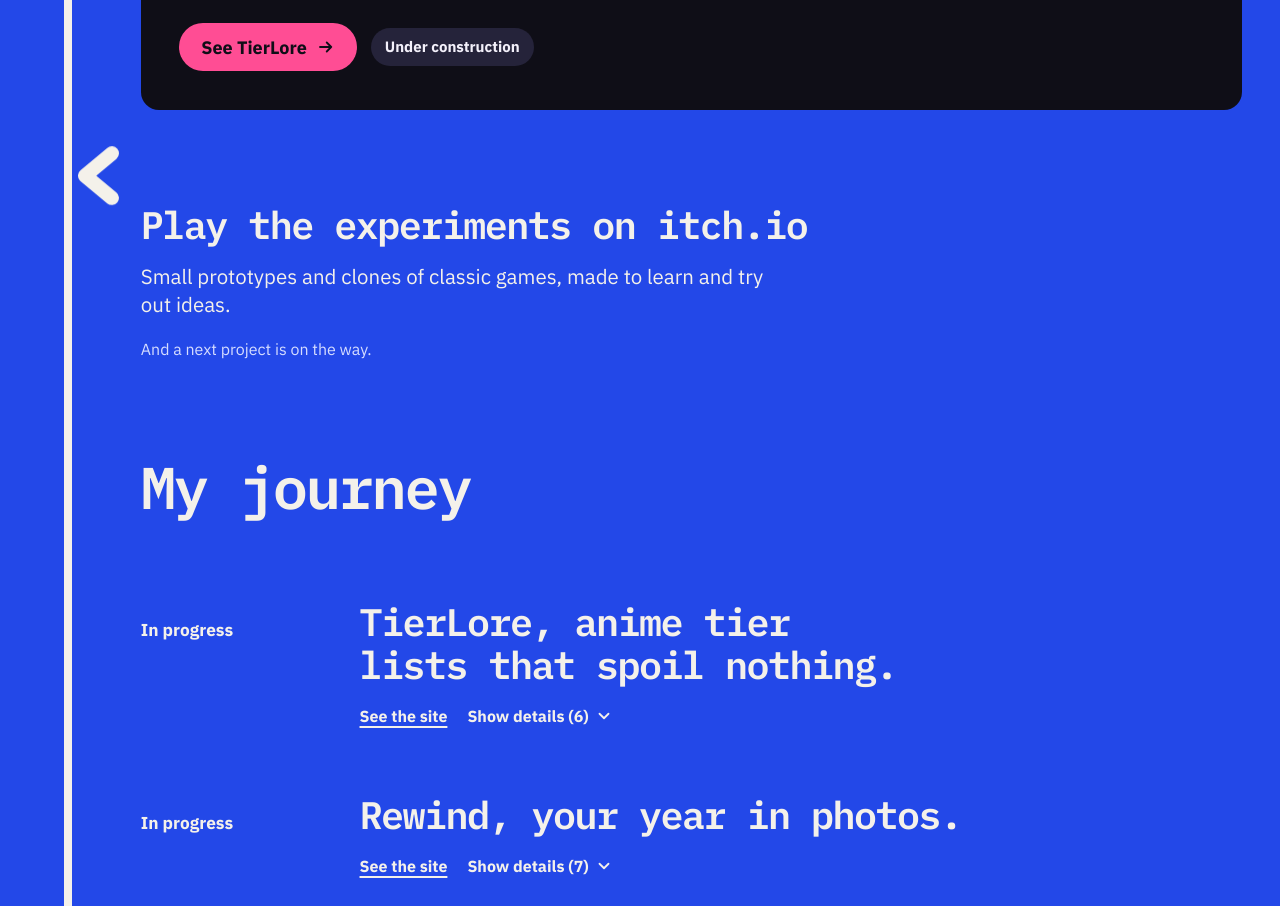
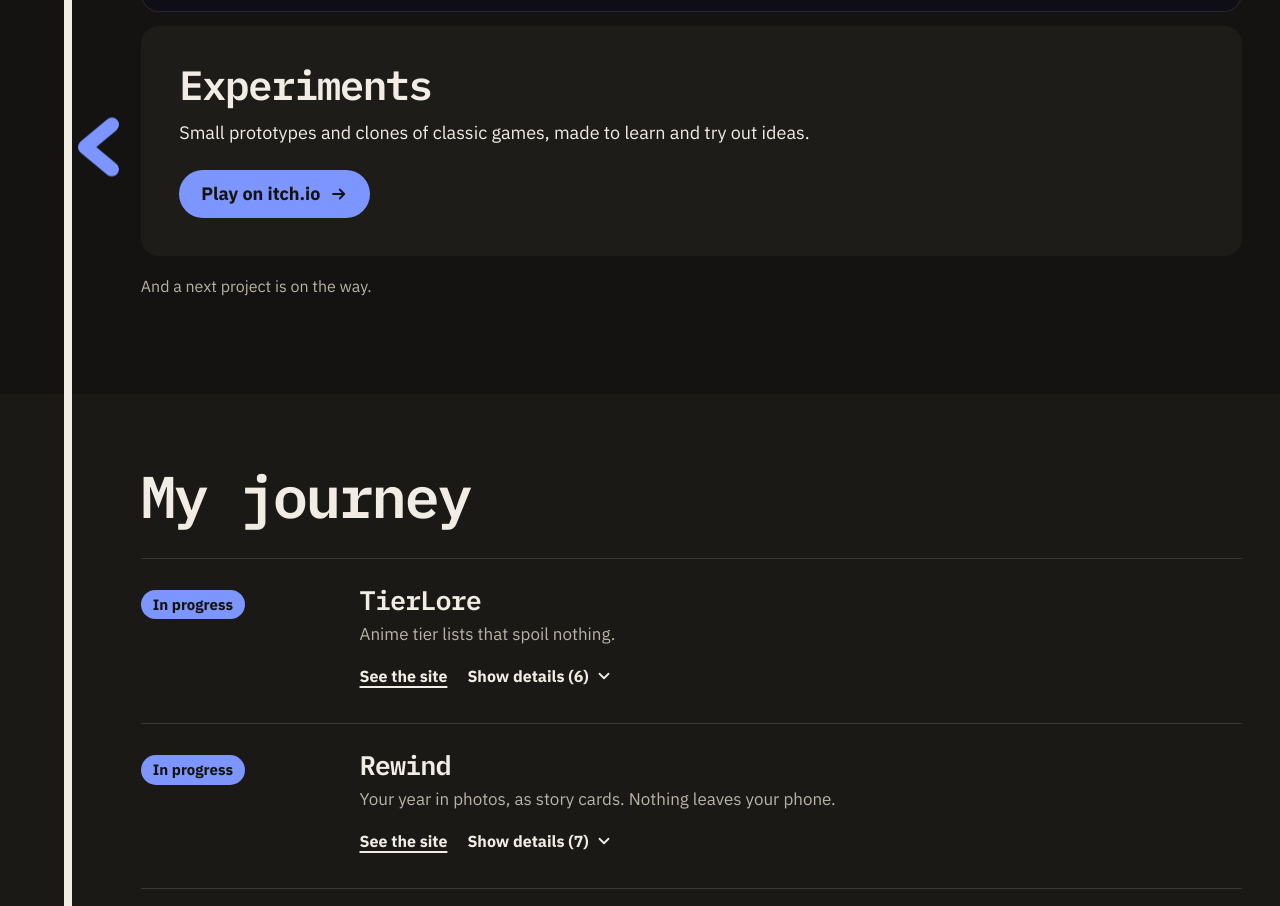
Before and after one commit to Nabil080/Kozuma-Site, a plain HTML site: page index.html in a window 1280 px wide. Shown: the part 1841-2747 px from the top of the page. Drawn offline with Linux system fonts and the light colour scheme.

Commit message:
Clearer layout and dark theme by default

```diff
--- a/carnet.js
+++ b/carnet.js
@@ -7,6 +7,7 @@
 //   date : année-mois-jour. La date affichée et l'ordre se font tout seuls.
 //   fin  : facultatif, la date de fin quand ça a duré plusieurs jours.
 //   enCours : mets true à la place de la date pour un projet en cours. Il s'affiche tout en haut.
+//   titre : un nom court, écrit en grand. "title" pour sa version anglaise, si elle change.
 //   fr   : le texte en français.
 //   en   : le texte en anglais. Si tu l'enlèves, le français s'affiche à la place.
 //   lien : facultatif, l'adresse du site ou du dépôt public.
@@ -19,8 +20,9 @@ const CARNET = [
   {
     replie: true,
     date: "2023-01-30",
-    fr: "Début de ma formation de développeur web à Simplon.",
-    en: "Start of my web developer course at Simplon.",
+    titre: "Simplon",
+    fr: "Début de ma formation de développeur web.",
+    en: "Start of my web developer course.",
     sous: [
       {
         date: "2022-12-05",
@@ -32,8 +34,10 @@ const CARNET = [
   },
   {
     date: "2023-09-22",
-    fr: "Diplômé développeur web et web mobile, titre RNCP de niveau 5.",
-    en: "Graduated as a web and mobile web developer, RNCP level 5.",
+    titre: "Diplôme RNCP 5",
+    title: "RNCP 5 diploma",
+    fr: "Développeur web et web mobile.",
+    en: "Web and mobile web developer.",
     sous: [
       {
         date: "2023-03-16",
@@ -93,8 +97,10 @@ const CARNET = [
     replie: true,
     date: "2024-03-11",
     fin: "2024-04-07",
-    fr: "La piscine de l'école 42.",
-    en: "The 42 school piscine.",
+    titre: "Piscine de l'école 42",
+    title: "42 school piscine",
+    fr: "Quatre semaines de sélection.",
+    en: "Four weeks of selection.",
     sous: [
       {
         date: "2024-05-13",
@@ -105,8 +111,10 @@ const CARNET = [
   },
   {
     date: "2025-05-25",
-    fr: "Tronc commun de 42 terminé, jusqu'à Transcendance.",
-    en: "42's common core completed, all the way to Transcendence.",
+    titre: "École 42",
+    title: "42 school",
+    fr: "Tronc commun terminé, jusqu'à Transcendance.",
+    en: "Common core completed, all the way to Transcendence.",
     sous: [
       {
         date: "2024-05-15",
@@ -166,8 +174,10 @@ const CARNET = [
   },
   {
     date: "2025-10-28",
-    fr: "Une passion naissante pour le jeu vidéo.",
-    en: "A growing passion for video games.",
+    titre: "Le jeu vidéo",
+    title: "Video games",
+    fr: "Une passion naissante, qui a mené à plusieurs projets.",
+    en: "A growing passion, which led to several projects.",
     lien: "https://kozumagames.itch.io",
     sous: [
       {
@@ -204,8 +214,9 @@ const CARNET = [
   },
   {
     date: "2026-10-13",
-    fr: "Création de Kozuma, ma micro-entreprise, et début des projets pro.",
-    en: "Kozuma is founded as my own business, and professional projects begin.",
+    titre: "Kozuma",
+    fr: "Création de ma micro-entreprise, et début des projets pro.",
+    en: "Founding my own business, and the start of professional projects.",
     sous: [
       {
         date: "2026-10-13",
@@ -227,8 +238,9 @@ const CARNET = [
   },
   {
     enCours: true,
-    fr: "Rewind, ton année en photos.",
-    en: "Rewind, your year in photos.",
+    titre: "Rewind",
+    fr: "Ton année en photos, en stories. Rien ne quitte ton téléphone.",
+    en: "Your year in photos, as story cards. Nothing leaves your phone.",
     lien: "https://rewind.kozuma.studio/",
     sous: [
       {
@@ -271,8 +283,9 @@ const CARNET = [
   },
   {
     enCours: true,
-    fr: "TierLore, des tier lists d'anime qui ne spoilent rien.",
-    en: "TierLore, anime tier lists that spoil nothing.",
+    titre: "TierLore",
+    fr: "Des tier lists d'anime qui ne spoilent rien.",
+    en: "Anime tier lists that spoil nothing.",
     lien: "https://tierlore.com/",
     sous: [
       {
--- a/index.html
+++ b/index.html
@@ -7,8 +7,7 @@
 <link rel="canonical" href="https://kozuma.studio/">
 <meta name="description" content="Nabil Bellila is an independent developer in France. Under the name Kozuma, he makes apps, websites, tools and video games, with care.">
 <meta name="author" content="Nabil Bellila">
-<meta name="theme-color" content="#2348e8" media="(prefers-color-scheme: light)">
-<meta name="theme-color" content="#141311" media="(prefers-color-scheme: dark)">
+<meta name="theme-color" content="#141311">
 <script>
   // Apply the saved theme before the page paints, so there is no flash.
   document.documentElement.classList.add('js');
@@ -32,17 +31,21 @@
   :root {
     --display: "IBM Plex Mono", ui-monospace, monospace;
     --body: "IBM Plex Sans", system-ui, sans-serif;
-    --ground: #2348e8; --on: #f4f1ea; --soft: #d6ddff; --chip: #1a38c4; --sheet: #f4f1ea; --on-sheet: #161513; --soft-sheet: #55524a; --close: #161513; --on-close: #f4f1ea; --hot: #7d95ff; --sheet-hot: #2348e8;
-    --logo-bar: var(--on); --logo-chevron: var(--on); --logo-ink: var(--on);
+    /* Dark is the site's default look. Light is only ever chosen with the toggle. */
+    --ground: #141311; --on: #f1ede4; --soft: #b8b3a7; --line: rgba(241, 237, 228, .14); --chip: #2c2a25;
+    --panel: #1e1c19; --band: #1a1916; --sheet: #211f1b; --on-sheet: #f1ede4; --soft-sheet: #c4bfb3; --sheet-hot: #7d95ff;
+    --accent: #7d95ff; --on-accent: #141311; --close: #2348e8; --on-close: #f4f1ea; --hot: #f4f1ea;
+    --logo-bar: var(--on); --logo-chevron: var(--accent); --logo-ink: var(--on);
     --spine: clamp(18px, 5vw, 76px); --col: clamp(46px, 11vw, 176px); --edge: clamp(18px, 3vw, 44px);
     --ease-out: cubic-bezier(.23, 1, .32, 1);
     color-scheme: dark;
   }
-  /* Dark keeps the same page, on Nuit: the cobalt moves from the ground to the chevron. */
-  @media (prefers-color-scheme: dark) {
-    :root:not([data-theme="light"]) { --sheet-hot: #7d95ff; --ground: #141311; --soft: #c4bfb3; --chip: #24221e; --sheet: #211f1b; --on-sheet: #f1ede4; --soft-sheet: #c4bfb3; --close: #2348e8; --logo-chevron: #7d95ff; }
+  :root[data-theme="light"] {
+    --ground: #f4f1ea; --on: #161513; --soft: #55524a; --line: rgba(22, 21, 19, .14); --chip: #dcd5c4;
+    --panel: #ebe6db; --band: #ebe6db; --sheet: #ebe6db; --on-sheet: #161513; --soft-sheet: #55524a; --sheet-hot: #2348e8;
+    --accent: #2348e8; --on-accent: #f4f1ea;
+    color-scheme: light;
   }
-  :root[data-theme="dark"] { --sheet-hot: #7d95ff; --ground: #141311; --soft: #c4bfb3; --chip: #24221e; --sheet: #211f1b; --on-sheet: #f1ede4; --soft-sheet: #c4bfb3; --close: #2348e8; --logo-chevron: #7d95ff; }
 
   * { box-sizing: border-box; }
   html { -webkit-text-size-adjust: 100%; scroll-behavior: smooth; }
@@ -72,9 +75,8 @@
   .ctl button:active { transform: scale(.94); }
   .ctl button[aria-pressed="true"] { background: var(--on); color: var(--ground); }
   .ctl svg { width: 18px; height: 18px; fill: none; stroke: currentColor; stroke-width: 2; stroke-linecap: round; }
-  .sun { display: none; }
-  :root[data-theme="dark"] .sun { display: block; } :root[data-theme="dark"] .moon { display: none; }
-  @media (prefers-color-scheme: dark) { :root:not([data-theme="light"]) .sun { display: block; } :root:not([data-theme="light"]) .moon { display: none; } }
+  .moon { display: none; }
+  :root[data-theme="light"] .sun { display: none; } :root[data-theme="light"] .moon { display: block; }
 
   .hero { padding: clamp(32px, 7vh, 96px) var(--edge) clamp(48px, 9vh, 104px) var(--spine); }
   h1 { font-size: clamp(44px, 5.6vw, 84px); }
@@ -84,7 +86,7 @@
   /* First screen: who, and the facts that back it up. */
   .hero-links { display: flex; flex-wrap: wrap; align-items: center; gap: 8px 22px; margin-top: 28px; }
   .quiet-link { display: inline-flex; align-items: center; min-height: 44px; font-weight: 600; text-decoration: underline; text-decoration-thickness: 2px; text-underline-offset: 4px; }
-  .facts-box { margin-top: 36px; background: var(--sheet); color: var(--on-sheet); border-radius: 18px; padding: clamp(18px, 2vw, 28px); transition: background 320ms var(--ease-out); }
+  .facts-box { margin-top: 36px; background: var(--panel); color: var(--on-sheet); border-radius: 18px; padding: clamp(18px, 2vw, 28px); transition: background 320ms var(--ease-out); }
   .facts { list-style: none; margin: 0; padding: 0; display: grid; gap: 16px; }
   .facts li { display: grid; grid-template-columns: 3.1em minmax(0, 1fr); gap: 12px; align-items: baseline; font-size: 17px; line-height: 1.32; }
   .facts b { font: 600 20px var(--display); letter-spacing: -.03em; color: var(--sheet-hot); font-variant-numeric: tabular-nums; }
@@ -96,61 +98,71 @@
 
   /* The logo's bar runs down the whole log; the chevron is the reader's place in it. */
   .log { position: relative; padding-left: var(--col); }
-  .bar { position: absolute; left: var(--spine); top: 0; bottom: 0; width: clamp(5px, .62vw, 9px); margin-left: 0; background: var(--on); border-radius: 99px; }
+  .bar { z-index: 1; position: absolute; left: var(--spine); top: 0; bottom: 0; width: clamp(5px, .62vw, 9px); margin-left: 0; background: var(--on); border-radius: 99px; }
   .chev { position: absolute; left: calc(var(--spine) + clamp(9px, 1.1vw, 16px)); top: 0; width: clamp(20px, 3.2vw, 46px); height: clamp(30px, 4.6vw, 66px); will-change: transform; color: var(--logo-chevron); z-index: 2; }
   .chev path { fill: none; stroke: currentColor; stroke-width: 16; stroke-linecap: round; stroke-linejoin: round; }
 
   .entry { padding: 0 var(--edge) clamp(72px, 12vh, 140px) 0; scroll-margin-top: 28px; }
   .when { display: block; font-size: 16px; margin-bottom: 14px; color: var(--soft); font-variant-numeric: tabular-nums; }
   h2.part { font-size: clamp(36px, 4.6vw, 64px); margin-bottom: clamp(40px, 7vh, 72px); }
-  .name { font-size: clamp(34px, 4vw, 56px); }
-  .entry p.say { margin-top: 18px; font-size: clamp(19px, 1.6vw, 23px); line-height: 1.38; max-width: 31em; }
+  .name { font-size: clamp(30px, 3.2vw, 44px); }
+  .entry p.say { margin-top: 14px; font-size: clamp(18px, 1.4vw, 20px); line-height: 1.42; max-width: 36em; }
   .meta { margin-top: 12px; color: var(--soft); font-size: 16px; }
   .do { display: flex; flex-wrap: wrap; align-items: center; gap: 14px; margin-top: 24px; }
-  .go { display: inline-flex; align-items: center; gap: 10px; min-height: 48px; padding: 0 22px; border-radius: 99px; background: var(--on); color: var(--ground); font-weight: 600; text-decoration: none; transition: transform 180ms var(--ease-out), background 180ms var(--ease-out); }
+  .go { display: inline-flex; align-items: center; gap: 10px; min-height: 48px; padding: 0 22px; border-radius: 99px; background: var(--accent); color: var(--on-accent); font-weight: 600; text-decoration: none; transition: transform 180ms var(--ease-out), background 180ms var(--ease-out); }
   .go:active { transform: scale(.97); }
   .go svg { width: 18px; height: 18px; fill: none; stroke: currentColor; stroke-width: 2.4; stroke-linecap: round; stroke-linejoin: round; transition: transform 260ms var(--ease-out); }
   @media (hover: hover) { .go:hover svg { transform: translateX(4px); } }
   .status { display: inline-block; font-size: 15px; font-weight: 600; padding: 8px 14px; border-radius: 99px; background: var(--chip); }
 
+  /* Every project sits in the same kind of panel. */
+  .project { --pad: clamp(20px, 3vw, 40px); background: var(--panel); border-radius: 18px; padding: var(--pad); overflow: hidden; }
+  .entry.in-group { padding-bottom: 14px; }
+
   /* Rewind's real cards, dragged with the hand or the thumb. */
-  .row { display: flex; gap: 12px; margin: clamp(28px, 5vh, 48px) calc(var(--edge) * -1) 0 0; padding: 0 var(--edge) 12px 0; overflow-x: auto; scroll-snap-type: x proximity; cursor: grab; scrollbar-width: none; overscroll-behavior-x: contain; }
+  .row { display: flex; gap: 12px; margin: clamp(24px, 4vh, 36px) calc(var(--pad) * -1) 0 0; padding: 0 var(--pad) 12px 0; overflow-x: auto; scroll-snap-type: x proximity; cursor: grab; scrollbar-width: none; overscroll-behavior-x: contain; }
   .row::-webkit-scrollbar { display: none; }
   .row.drag { cursor: grabbing; scroll-snap-type: none; }
-  .row figure { margin: 0; flex: 0 0 clamp(210px, 21vw, 300px); scroll-snap-align: start; transition: transform 320ms var(--ease-out); }
+  .row figure { margin: 0; flex: 0 0 clamp(200px, 18vw, 260px); scroll-snap-align: start; transition: transform 320ms var(--ease-out); }
   .row.drag figure { transform: scale(.985); }
   .row img { width: 100%; height: auto; aspect-ratio: 9 / 16; object-fit: cover; object-position: top; border-radius: 14px; background: #161513; pointer-events: none; user-select: none; }
 
   /* TierLore wears its own colours inside the log. */
-  .tl { background: #0f0e17; color: #f3f0fa; border-radius: 18px; padding: clamp(20px, 3vw, 44px); margin-top: 0; }
+  .tl { background: #0f0e17; color: #f3f0fa; box-shadow: inset 0 0 0 1px rgba(243, 240, 250, .1); }
   .tl .when { color: #d5d0e6; }
 
   .tl .say { color: #e5e1f2; }
   .tl .go { background: #ff4d94; color: #0f0e17; }
   .tl .status { background: #25233a; }
+  .tl .meta { color: #d5d0e6; }
 
-  .lab { display: block; text-decoration: none; }
-  .lab .name { font-size: clamp(28px, 3vw, 44px); }
+
+
   .next-line { margin-top: 18px; color: var(--soft); font-size: 16px; }
-  .lab:hover .name { text-decoration: underline; text-decoration-thickness: 3px; text-underline-offset: 7px; }
 
   /* The house rules: a sheet of crème set inside the log. */
-  .sheet { background: var(--sheet); color: var(--on-sheet); border-radius: 22px; padding: clamp(36px, 6vw, 88px) clamp(22px, 4vw, 64px); margin: 0 var(--edge) clamp(72px, 12vh, 140px) 0; transition: background 320ms var(--ease-out); }
+  .sheet { background: var(--sheet); color: var(--on-sheet); border-radius: 18px; padding: clamp(28px, 4.4vw, 64px) clamp(22px, 4vw, 64px); margin: 0 var(--edge) clamp(72px, 12vh, 140px) 0; transition: background 320ms var(--ease-out); }
   .sheet h2 { font-size: clamp(36px, 4.6vw, 64px); }
-  .sheet .one { margin-top: 22px; max-width: 26em; font-size: clamp(22px, 2.3vw, 34px); line-height: 1.3; }
+  .sheet .one { margin-top: 18px; max-width: 30em; font-size: clamp(20px, 1.9vw, 27px); line-height: 1.35; }
   .rules { display: grid; grid-template-columns: repeat(3, minmax(0, 1fr)); gap: clamp(26px, 3.4vw, 56px); margin-top: clamp(40px, 6vw, 80px); }
-  .rules h3 { font: 600 clamp(24px, 2.2vw, 32px)/1.08 var(--display); letter-spacing: -.04em; margin-bottom: 12px; color: var(--sheet-hot); }
+  .rules h3 { font: 600 clamp(21px, 1.7vw, 25px)/1.12 var(--display); letter-spacing: -.04em; margin-bottom: 12px; color: var(--sheet-hot); }
   .rules p { font-size: 17px; line-height: 1.45; }
+
+  /* The journey gets its own field, running under the bar to both edges. */
+  #carnet { background: var(--band); margin: 0 0 clamp(56px, 9vh, 104px) calc(var(--col) * -1); padding: clamp(56px, 9vh, 104px) var(--edge) clamp(56px, 9vh, 104px) var(--col); transition: background 320ms var(--ease-out); }
+  #carnet h2.part { margin-bottom: clamp(24px, 4vh, 40px); }
 
   /* The written log: big steps always show, their details unfold under them. */
   .dated, .subs { list-style: none; margin: 0; padding: 0; }
   .dated { display: grid; max-width: 64em; }
-  .dated > li { display: grid; grid-template-columns: 11.5em minmax(0, 1fr); gap: 20px; padding: clamp(18px, 2.2vw, 30px) 0; align-items: baseline; font-size: clamp(17px, 1.35vw, 19px); line-height: 1.32; }
+  .dated > li { display: grid; grid-template-columns: 11.5em minmax(0, 1fr); gap: 20px; padding: clamp(18px, 2vw, 26px) 0; border-top: 1px solid var(--line); align-items: baseline; font-size: clamp(17px, 1.35vw, 19px); line-height: 1.32; }
   .dated > li[hidden] { display: none; }
-  .log-open.log-more { margin-top: 12px; min-height: 48px; padding: 0 22px; background: var(--on); color: var(--ground); border-radius: 99px; }
+  .log-open.log-more { margin-top: 12px; min-height: 48px; padding: 0 22px; background: var(--accent); color: var(--on-accent); border-radius: 99px; }
   .dated time { font-variant-numeric: tabular-nums; }
-  .dated > li > time, .log-status { font-weight: 600; }
-  .log-title { display: block; font: 600 clamp(25px, 3vw, 44px)/1.1 var(--display); letter-spacing: -.04em; text-wrap: balance; }
+  .dated > li > time { color: var(--soft); }
+  .log-status { justify-self: start; padding: 5px 12px; border-radius: 99px; background: var(--accent); color: var(--on-accent); font-size: 15px; font-weight: 600; }
+  .log-title { display: block; font: 600 clamp(23px, 2.1vw, 30px)/1.15 var(--display); letter-spacing: -.035em; }
+  .log-text { display: block; margin-top: 6px; color: var(--soft); max-width: 38em; font-size: clamp(17px, 1.3vw, 19px); line-height: 1.42; }
   .log-actions { display: flex; flex-wrap: wrap; align-items: center; gap: 4px 20px; margin-top: 8px; }
   .log-link, .log-open { min-height: 44px; display: inline-flex; align-items: center; font: 600 16px var(--body); color: var(--on); }
   .log-link { text-decoration: underline; text-decoration-thickness: 2px; text-underline-offset: 4px; }
@@ -203,9 +215,7 @@
     h1 { font-size: min(11.4vw, 64px); }
     .bar { width: 5px; }
     .chev { left: 21px; width: 16px; height: 24px; }
-    .row { margin-right: calc(var(--edge) * -1); }
     .row figure { flex-basis: 62vw; }
-    .tl { margin-right: 0; border-radius: 14px; }
     .sheet { border-radius: 16px; padding-left: 20px; padding-right: 20px; }
     .rules { grid-template-columns: 1fr; gap: 28px; }
     .dated > li, .subs li { grid-template-columns: minmax(0, 1fr); gap: 4px; }
@@ -261,8 +271,9 @@
     <span class="bar" aria-hidden="true"></span>
     <svg class="chev" id="chev" viewBox="0 0 46 66" aria-hidden="true"><path d="M38 8 L8 33 L38 58"/></svg>
 
-    <section class="entry" data-stop id="projets">
+    <section class="entry in-group" data-stop id="projets">
       <h2 class="display part"><span lang="fr">Mes projets</span><span lang="en">My projects</span></h2>
+      <div class="project">
       <h3 class="display name with-icon"><img src="img/rewind.png" alt="" width="76" height="76">Rewind</h3>
       <p class="say"><span lang="fr">Ton année en photos, en stories. Rien ne quitte ton téléphone.</span><span lang="en">Your year in photos, as story cards. Nothing leaves your phone.</span></p>
       <p class="meta"><span lang="fr">App mobile · Android, iOS</span><span lang="en">Mobile app · Android, iOS</span></p>
@@ -279,10 +290,11 @@
         <figure class="say-in" style="--d:350ms"><img src="img/rewind/summary.webp" loading="lazy" data-card="summary" alt="" width="540" height="960"></figure>
       </div>
       <p class="note"><span lang="fr">Cartes d'exemple : ces chiffres ne sont pas de vrais résultats.</span><span lang="en">Sample cards: these figures are not real results.</span></p>
+      </div>
     </section>
 
-    <section class="entry" data-stop aria-label="TierLore">
-      <div class="tl">
+    <section class="entry in-group" data-stop aria-label="TierLore">
+      <div class="project tl">
         <div>
           <h3 class="display name with-icon"><img src="img/tierlore.svg" alt="" width="76" height="76">TierLore</h3>
           <p class="say"><span lang="fr">Des tier lists d'anime avec du contexte, filtré selon ton avancée dans l'histoire. Classe tout, ne spoile rien.</span><span lang="en">Anime tier lists with context, filtered to where you are in the story. Rank everything, spoil nothing.</span></p>
@@ -296,10 +308,11 @@
     </section>
 
     <section class="entry" data-stop aria-label="Experiments" data-label-en="Experiments" data-label-fr="Expérimentations">
-      <a class="lab" href="https://kozumagames.itch.io" rel="noopener">
-        <h3 class="display name say-in"><span lang="fr">Jouer aux expérimentations sur itch.io</span><span lang="en">Play the experiments on itch.io</span></h3>
+      <div class="project">
+        <h3 class="display name say-in"><span lang="fr">Expérimentations</span><span lang="en">Experiments</span></h3>
         <p class="say say-in" style="--d:80ms"><span lang="fr">Des petits prototypes et clones de jeux classiques, faits pour apprendre et tester des idées.</span><span lang="en">Small prototypes and clones of classic games, made to learn and try out ideas.</span></p>
-      </a>
+        <div class="do"><a class="go" href="https://kozumagames.itch.io" rel="noopener"><span lang="fr">Jouer sur itch.io</span><span lang="en">Play on itch.io</span><svg viewBox="0 0 24 24" aria-hidden="true"><path d="M4 12h15M13 6l6 6-6 6"/></svg></a></div>
+      </div>
       <p class="next-line"><span lang="fr">Et un prochain projet est en préparation.</span><span lang="en">And a next project is on the way.</span></p>
     </section>
 
@@ -363,7 +376,7 @@
       s.textContent = text;
       return s;
     }
-    function valid(e) { return e && e.fr && (e.enCours || !isNaN(new Date(e.date + 'T12:00:00'))); }
+    function valid(e) { return e && (e.fr || e.titre) && (e.enCours || !isNaN(new Date(e.date + 'T12:00:00'))); }
     function rank(e) { return e.enCours ? '9999' : e.date; }
     function newestFirst(list) { return list.sort(function (a, b) { return rank(a) < rank(b) ? -1 : rank(a) > rank(b) ? 1 : 0; }).reverse(); }
     function when(e) {
@@ -401,7 +414,10 @@
       var li = el('li', 'say-in'), body = el('div'), actions = el('div', 'log-actions');
       if (e.replie) li.dataset.replie = '';
       var subs = newestFirst((e.sous || []).filter(valid));
-      body.append(words(e, 'log-title'));
+      var head = el('span', 'log-title');
+      head.append(span('fr', e.titre || e.fr), span('en', e.title || e.titre || e.en || e.fr));
+      body.append(head);
+      if (e.titre && e.fr) body.append(words(e, 'log-text'));
       if (e.lien) actions.append(link(e, 'log-link'));
       if (subs.length) {
         var fold = el('div', 'fold'), inner = el('ol', 'subs'), open = el('button', 'log-open');
@@ -516,9 +532,9 @@
   }, { rootMargin: '0px 0px -8% 0px' });
   document.querySelectorAll('.say-in').forEach(function (el) { io.observe(el); });
   // Theme: flips whatever is showing now and remembers the choice.
-  const themeColor = { light: '#2348e8', dark: '#141311' };
+  const themeColor = { light: '#f4f1ea', dark: '#141311' };
   function currentTheme() {
-    return document.documentElement.dataset.theme || (matchMedia('(prefers-color-scheme: dark)').matches ? 'dark' : 'light');
+    return document.documentElement.dataset.theme === 'light' ? 'light' : 'dark';
   }
   function showTheme() {
     for (const m of document.querySelectorAll('meta[name="theme-color"]')) m.content = themeColor[currentTheme()];
```
Also changed, not shown: 404.html (+44 -36 lines), legal/index.html (+44 -36 lines), privacy/index.html (+44 -36 lines).
